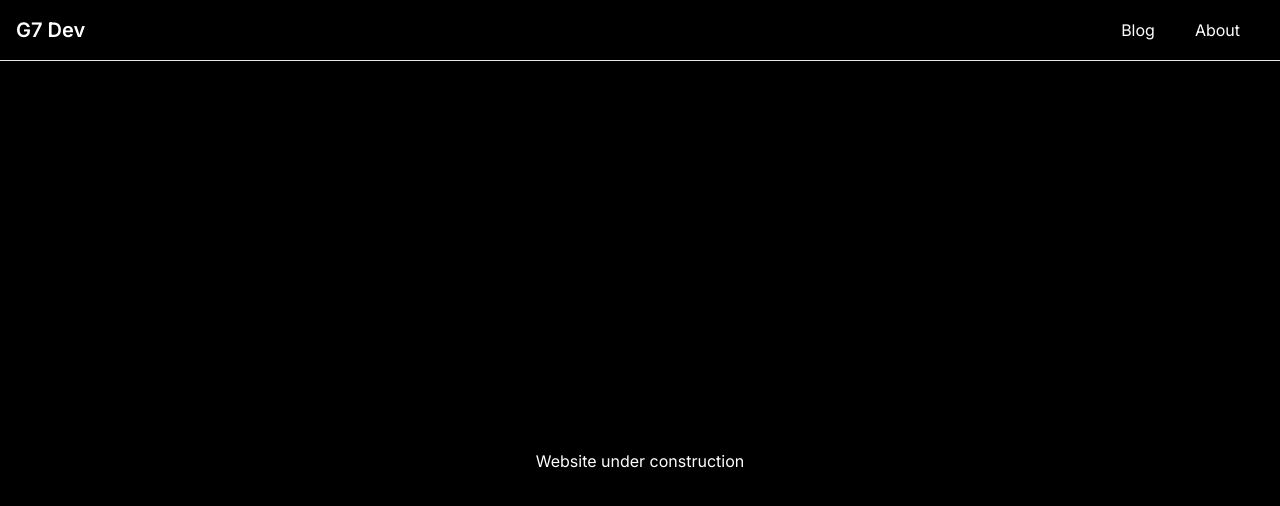
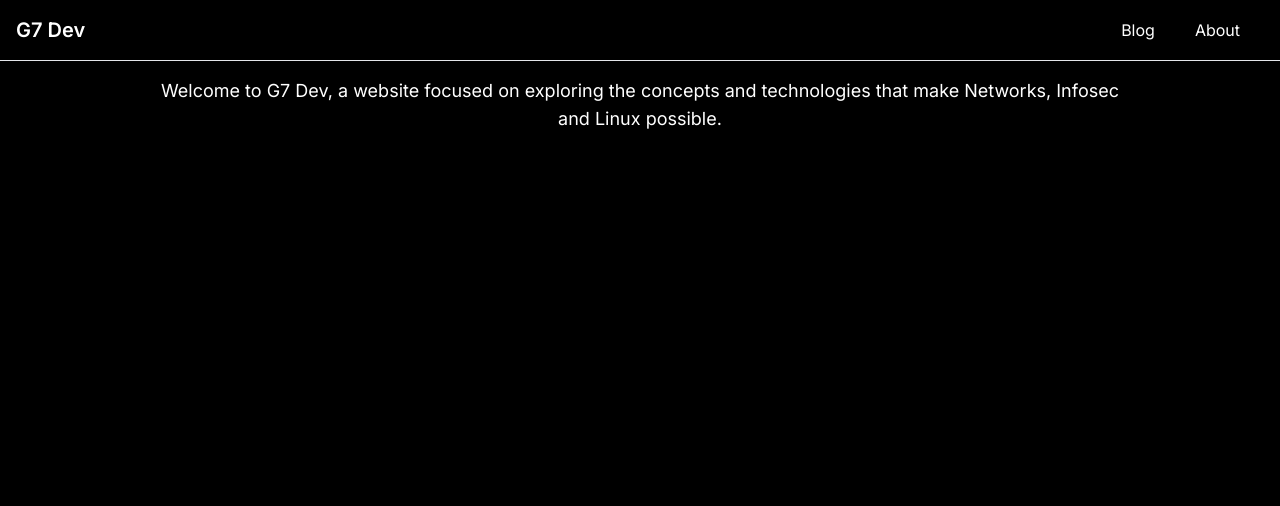
Before and after one commit to gabrielsro/g7dev, a Next.js app: page / in a window 1280 px wide. Shown: the top 506 px of the page. Built offline with nearby package versions, Linux system fonts and the light colour scheme.

Commit message:
Basic homepage

```diff
--- a/src/app/layout.tsx
+++ b/src/app/layout.tsx
@@ -22,7 +22,7 @@ export default function RootLayout({
         <div className="h-screen grid grid-rows-[auto,1fr]">
           <TopNav />
           <div className="overflow-y-scroll">
-            <main className="">{children}</main>
+            <main className="px-6 lg:px-40">{children}</main>
             <Footer />
           </div>
         </div>
--- a/src/app/page.tsx
+++ b/src/app/page.tsx
@@ -2,8 +2,11 @@ import Image from "next/image";
 
 export default function Home() {
   return (
-    <div className="grid place-items-center min-h-screen">
-      <p>Website under construction</p>
+    <div className="min-h-screen pt-4">
+      <p className="lg:text-center text-lg">
+        Welcome to G7 Dev, a website focused on exploring the concepts and
+        technologies that make Networks, Infosec and Linux possible.
+      </p>
     </div>
   );
 }
```
